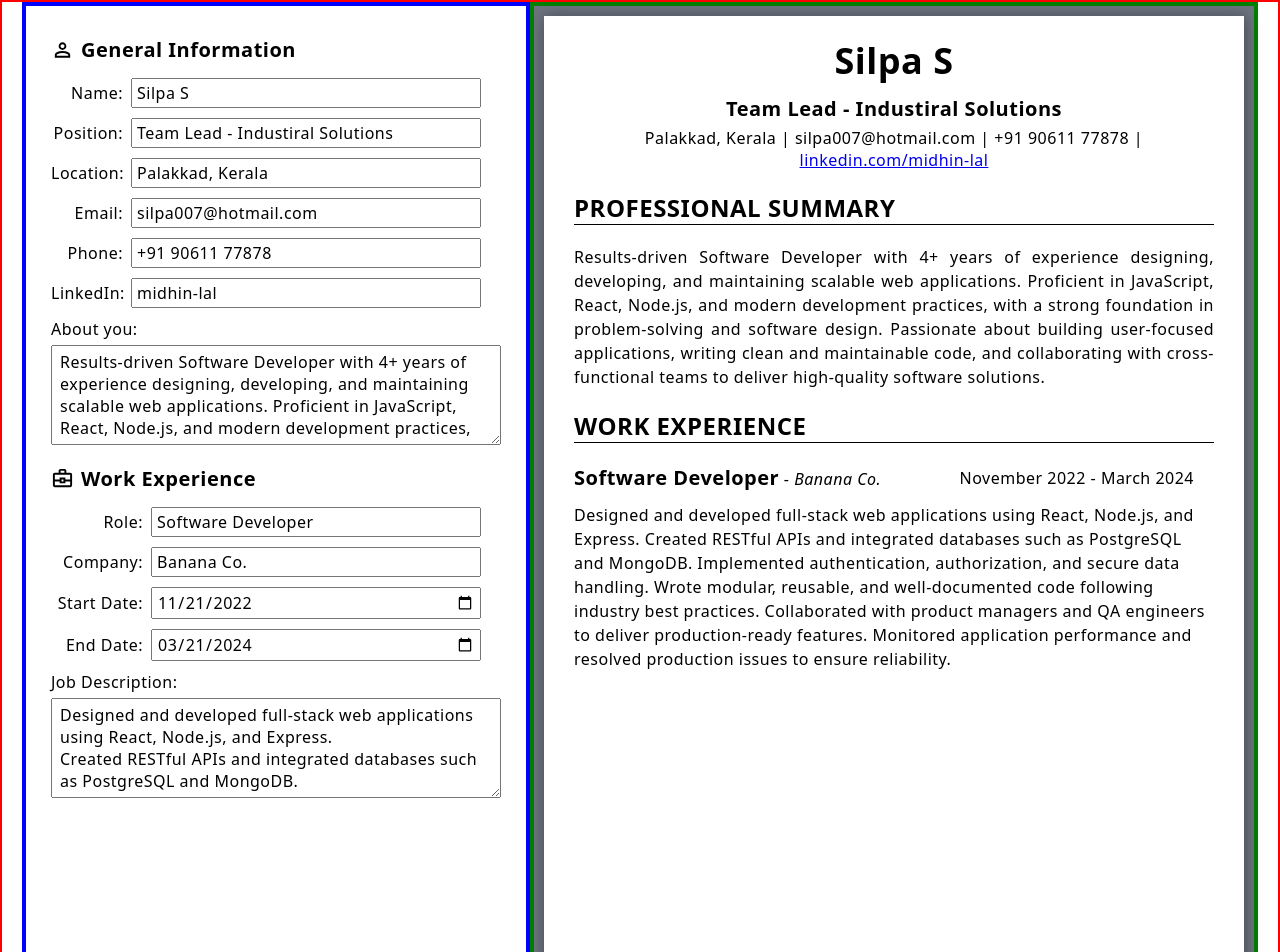
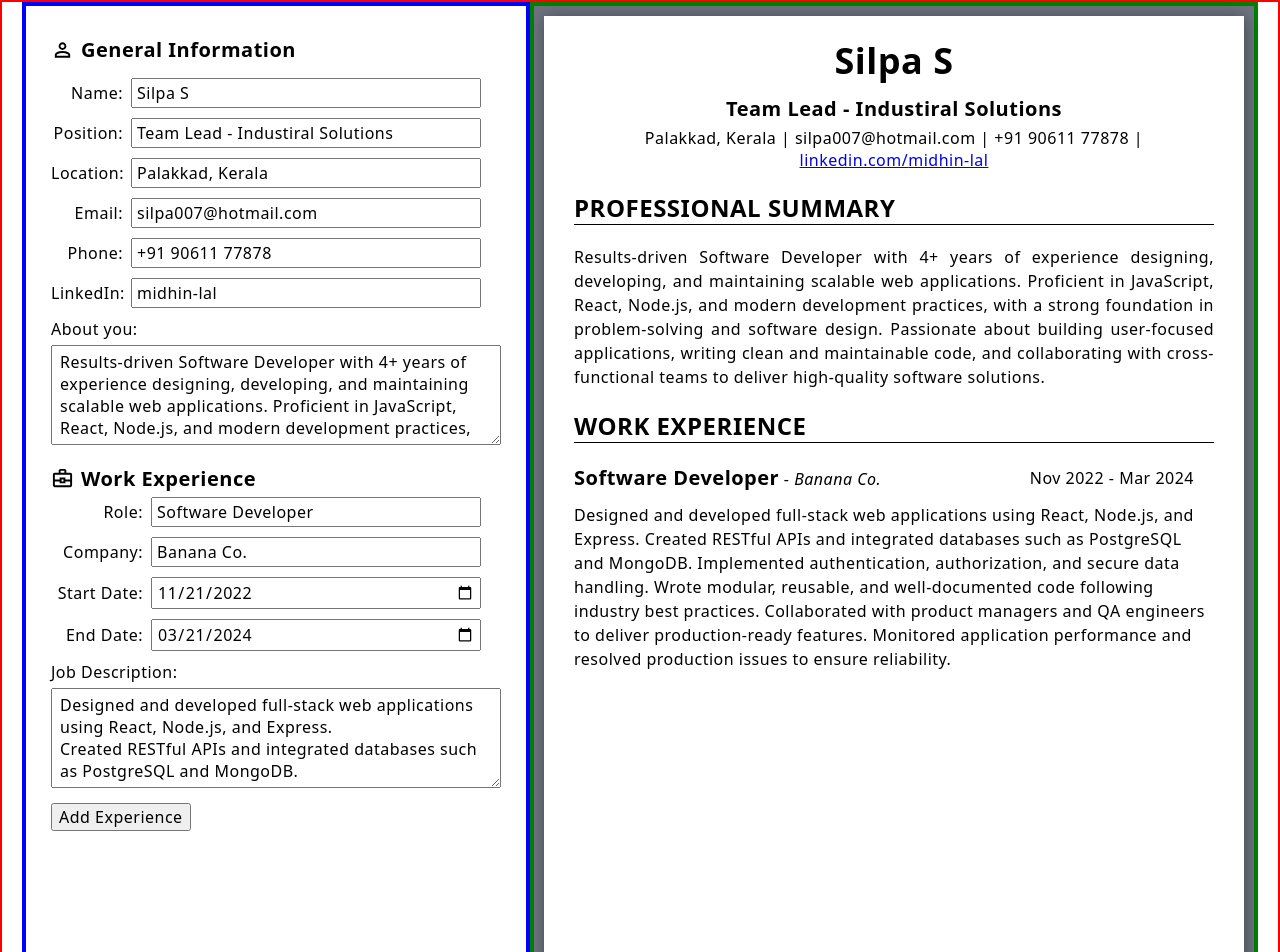
Before and after one commit to midhin11/cv-application, a React (Vite) app: page / in a window 1280 px wide. Shown: the top 952 px of the page. Built offline with nearby package versions, Linux system fonts and the light colour scheme.

Commit message:
Add feature to add more expreience
Added a button in editor to add additional experience and also added
in the same to the preview section

```diff
--- a/src/App.jsx
+++ b/src/App.jsx
@@ -1,7 +1,7 @@
 // App.jsx
 
 import { useState } from 'react'
-import './App.css'
+import './styles/App.css'
 import Editor from './components/Editor.jsx'
 import Preview from './components/Preview.jsx'
 
@@ -16,7 +16,7 @@ function App() {
     about: "Results-driven Software Developer with 4+ years of experience designing, developing, and maintaining scalable web applications. Proficient in JavaScript, React, Node.js, and modern development practices, with a strong foundation in problem-solving and software design. Passionate about building user-focused applications, writing clean and maintainable code, and collaborating with cross-functional teams to deliver high-quality software solutions."
   }
   let initialWorkEx = [{
-    id: 1,
+    id: crypto.randomUUID(),
     role: "Software Developer",
     company: "Banana Co.",
     startDate: "2022-11-21",
@@ -45,11 +45,30 @@ Monitored application performance and resolved production issues to ensure relia
     }))
   }
 
+  function handleAddExp() {
+    let newExperience = {
+      id: crypto.randomUUID(),
+    role: "",
+    company: "",
+    startDate: "1000-10-10",
+    endDate: "1005-12-10",
+    jobDesc: ``
+    }
+    setWorkexDetails([...workexDetails, newExperience])
+  }
+
+  function handleDelExp() {
+    setWorkexDetails(workexDetails.pop())
+  }
+
   return (
     <div className='app'>
       <Editor details={details} workexDetails={workexDetails}
       handleDetailsChange={handleDetailsChange}
-      handleWorkexChange={handleWorkexChange}/>
+      handleWorkexChange={handleWorkexChange}
+      handleAddExp={handleAddExp}
+      handleDelExp={handleDelExp}/>
+
       <Preview details={details} workexDetails={workexDetails}/>
     </div>
   )
--- a/src/components/Editor.jsx
+++ b/src/components/Editor.jsx
@@ -2,11 +2,11 @@
 
 import { PersonSvg, WorkSvg } from "../svg.jsx";
 
-export default function Editor({details, workexDetails, handleDetailsChange, handleWorkexChange}) {
+export default function Editor({details, workexDetails, handleDetailsChange, handleWorkexChange, handleAddExp}) {
   return (
     <div className='editor'>
       <div className="generalInfo">
-        <div><PersonSvg/><h3>General Information</h3></div>
+        <div className="editor-header"><PersonSvg/><h3>General Information</h3></div>
         <div>
           <label htmlFor='name'>Name: </label>
           <input type="text" name="name" id="name" placeholder='John Doe' value={details.name} onChange={handleDetailsChange}/>
@@ -38,17 +38,23 @@ export default function Editor({details, workexDetails, handleDetailsChange, han
         </div>
       </div>
 
-        {workexDetails.map(workexDetail => (
-          <WorkExperienceEditItem key={workexDetail.id} workexDetail={workexDetail} handleWorkexChange={handleWorkexChange}/>
+      <div className="editor-header"><WorkSvg/><h3>Work Experience</h3></div>
+        {workexDetails.map((workexDetail, index) => (
+          <WorkExperienceEditItem
+          key={workexDetail.id}
+          workexDetail={workexDetail}
+          handleWorkexChange={handleWorkexChange}
+          handleAddExp={handleAddExp}
+          isLast={index === workexDetails.length - 1}
+          />
         ))}
 
     </div>
   )
 }
 
-function WorkExperienceEditItem({workexDetail, handleWorkexChange}) {
+function WorkExperienceEditItem({workexDetail, handleWorkexChange, handleAddExp, isLast}) {
     return (<div className="experience-edit" key={workexDetail.id}>
-      <div><WorkSvg/><h3>Work Experience</h3></div>
       <div>
           <label htmlFor="role">Role: </label>
           <input type="text" name="role" id="role" value={workexDetail.role} onChange={(e) => (handleWorkexChange(e, workexDetail.id))}/>
@@ -69,6 +75,9 @@ function WorkExperienceEditItem({workexDetail, handleWorkexChange}) {
           <label htmlFor="jobDesc">Job Description: </label>
           <textarea type="text" name="jobDesc" id="jobDesc" value={workexDetail.jobDesc} onChange={(e) => (handleWorkexChange(e, workexDetail.id))}></textarea>
       </div>
+      {isLast && <button className="add-ex" onClick={handleAddExp}>
+        Add Experience
+        </button>}
     </div>
   )
 }
--- a/src/components/Preview.jsx
+++ b/src/components/Preview.jsx
@@ -12,25 +12,23 @@ function Summary({details}) {
 function WorkExperience({workexDetails}) {
     return workexDetails.map(experience => {
         const formattedStartDate = new Date(experience.startDate).toLocaleDateString('en-US', {
-            month: 'long',
+            month: 'short',
             year: 'numeric'
         });
         const formattedEndDate = new Date(experience.endDate).toLocaleDateString('en-US', {
-            month: 'long',
+            month: 'short',
             year: 'numeric'
         });
 
-        return (<div key={experience.id}>
-            <h2>Work Experience</h2>
-            <div className='workex-prev'>
+        return (
+          <div className="workex-prev" key={experience.id}>
             <div className="workex-intro">
                 <div><span className='company'>{experience.role}</span> - <span className='role'>{experience.company}</span></div>
                 <div>{formattedStartDate} - {formattedEndDate}</div>
             </div>
             <div>{experience.jobDesc}</div>
-            </div>
-        </div>)
-    })
+          </div>
+        )})
 }
 
 export default function Preview({details, workexDetails}) {
@@ -63,6 +61,7 @@ export default function Preview({details, workexDetails}) {
         })}</h4>
 
         <Summary details={details}/>
+        <h2>Work Experience</h2>
         <WorkExperience workexDetails={workexDetails} />
       </div>
     </div>
--- a/src/App.css
+++ b/src/styles/App.css
@@ -80,7 +80,7 @@ h1, h3, h4 {
   padding: 5px 8px;
 }
 
-.experience-edit > div:nth-of-type(1), .generalInfo > div:nth-of-type(1) {
+.editor-header {
   display: flex;
   align-items: center;
   gap: 2px;
@@ -90,6 +90,8 @@ svg {
   width: 23px;
   fill: black;
 }
+
+
 
 /* Preview */
 
@@ -148,4 +150,5 @@ li {
 
 .workex-prev {
   line-height: 1.5;
+  margin-bottom: 15px;
 }
```
